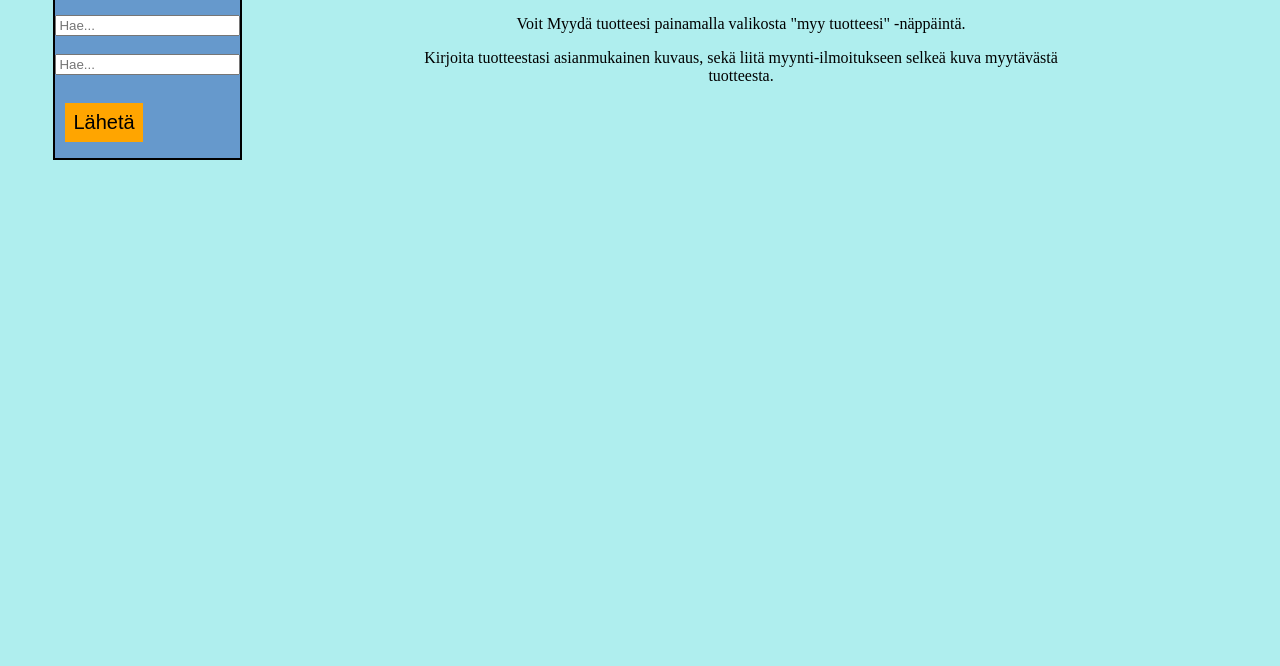
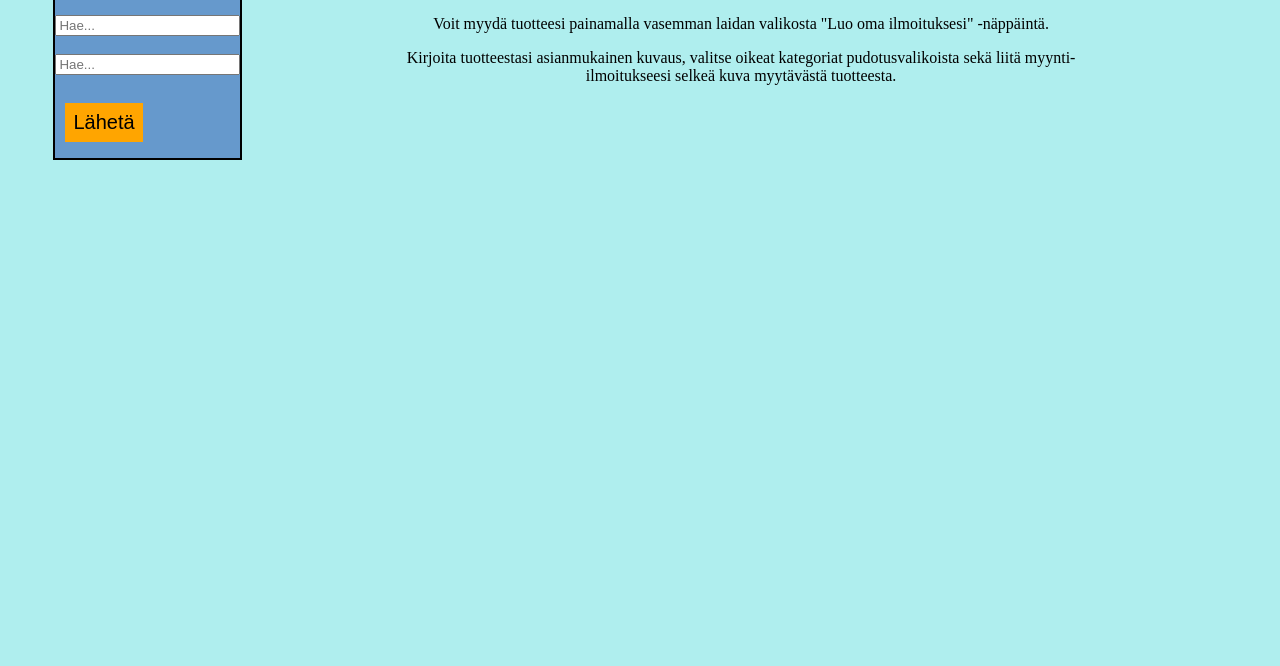
Before and after one commit to Tofumuikku/Projektiryhma_5, a plain HTML site: page nettirengas/nainmyyt.html in a window 1280 px wide. Shown: the part 134-800 px from the top of the page. Drawn offline with Linux system fonts and the light colour scheme.

Commit message:
Muutin leipätekstiä leiskan mukaiseksi nainmyyt.html

```diff
--- a/nettirengas/nainmyyt.html
+++ b/nettirengas/nainmyyt.html
@@ -28,8 +28,8 @@
         </div>
         <div class="sisalto">
             <h1 style="font-size: 300%">Näin myyt tuotteesi</h1>
-            <p>Voit Myydä tuotteesi painamalla valikosta "myy tuotteesi" -näppäintä.</p>
-            <p>Kirjoita tuotteestasi asianmukainen kuvaus, sekä liitä myynti-ilmoitukseen selkeä kuva myytävästä tuotteesta.</p>
+            <p>Voit myydä tuotteesi painamalla vasemman laidan valikosta "Luo oma ilmoituksesi" -näppäintä.</p>
+            <p>Kirjoita tuotteestasi asianmukainen kuvaus, valitse oikeat kategoriat pudotusvalikoista sekä liitä myynti-ilmoitukseesi selkeä kuva myytävästä tuotteesta.</p>
         </div>
     </div>
 </body>
```
Also changed, not shown: nettirengas/Nettirengas_leiska_1_1-navigointi.png (added).
